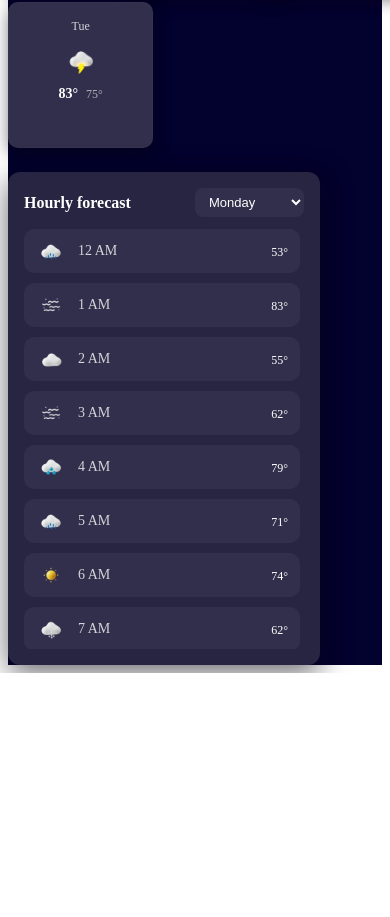
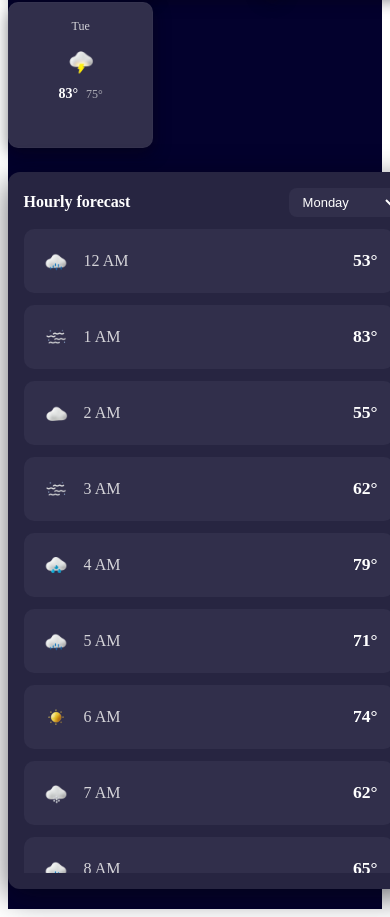
Before and after one commit to Jimison-TW/weather-app-implement, a Vue app: page / in a window 390 px wide. Shown: the part 1495-2412 px from the top of the page. Before the commit the page ends 2168 px from the top, so only its background shows below. Built offline with nearby package versions, Linux system fonts and the light colour scheme; the HTML template or start-up script is replaced by a standard one.

Commit message:
新增hourly forecast的RWD樣式設計

```diff
--- a/src/component/HourlyCard.vue
+++ b/src/component/HourlyCard.vue
@@ -86,4 +86,28 @@ const props = withDefaults(defineProps<Props>(), {
     transform: translateY(-1px);
   }
 }
+
+/* Mobile adjustments */
+@media (max-width: 480px) {
+  .hourly-card {
+    padding: 12px 16px;
+    gap: 14px;
+    min-height: 64px;
+  }
+
+  .hourly-card .time {
+    font-size: clamp(1rem, 3.5vw, 1.2rem);
+    min-width: 56px;
+  }
+
+  .hourly-card .icon {
+    width: clamp(32px, 6vw, 44px);
+    height: auto;
+  }
+
+  .hourly-card .temp {
+    font-size: clamp(1.1rem, 4vw, 1.6rem);
+    font-weight: $fw-semibold;
+  }
+}
 </style>
--- a/src/component/HourlyForecast.vue
+++ b/src/component/HourlyForecast.vue
@@ -10,14 +10,7 @@
     </header>
 
     <div class="list" role="list">
-      <HourlyCard
-          v-for="h in items"
-          :key="h.time"
-          :time="h.time"
-          :icon="h.icon"
-          :temp="h.temp"
-          :unit="h.unit"
-        />
+      <HourlyCard v-for="h in items" :key="h.time" :time="h.time" :icon="h.icon" :temp="h.temp" :unit="h.unit" />
     </div>
   </aside>
 </template>
@@ -32,6 +25,7 @@ interface HourItem {
   unit?: string
 }
 
+// eslint-disable-next-line @typescript-eslint/no-unused-vars
 const props = withDefaults(defineProps<{ items?: HourItem[]; days?: string[] }>(), {
   items: () => [],
   days: () => ['Monday', 'Tuesday', 'Wednesday', 'Thursday', 'Friday', 'Saturday', 'Sunday'],
@@ -96,6 +90,16 @@ const props = withDefaults(defineProps<{ items?: HourItem[]; days?: string[] }>(
 @media (max-width: 480px) {
   .hourly-forecast {
     width: 100%;
+    max-width: none;
+    /* slightly larger padding on phones for touch friendliness */
+    padding: clamp(12px, 4vw, 20px);
+  }
+
+  .list {
+    /* increase gap for touch spacing and allow longer scroll area */
+    gap: 12px;
+    /* allow list to use most of the viewport while leaving room for header */
+    max-height: calc(100vh - 200px);
   }
 }
 </style>
--- a/src/view/WeatherPage.vue
+++ b/src/view/WeatherPage.vue
@@ -187,6 +187,7 @@ watch([unitType, city], ([u, c]) => {
 
   .right-column {
     width: 100%;
+    margin-bottom: 20px;
   }
 
   .title {
```
Also changed, not shown: 1 other file (tests, documents, lock files or other folders).
